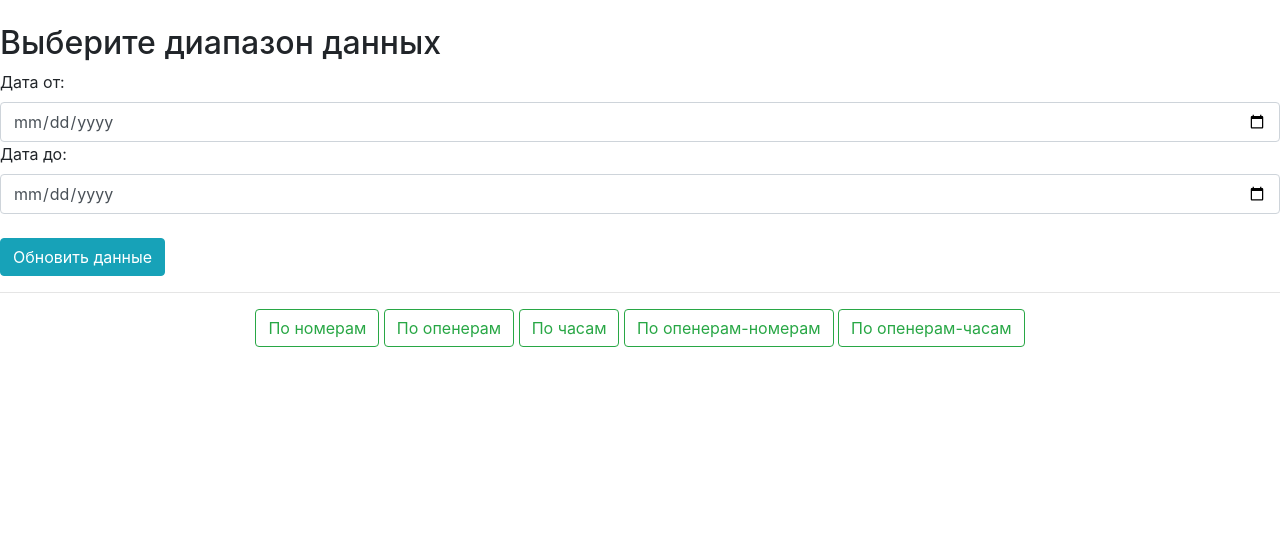
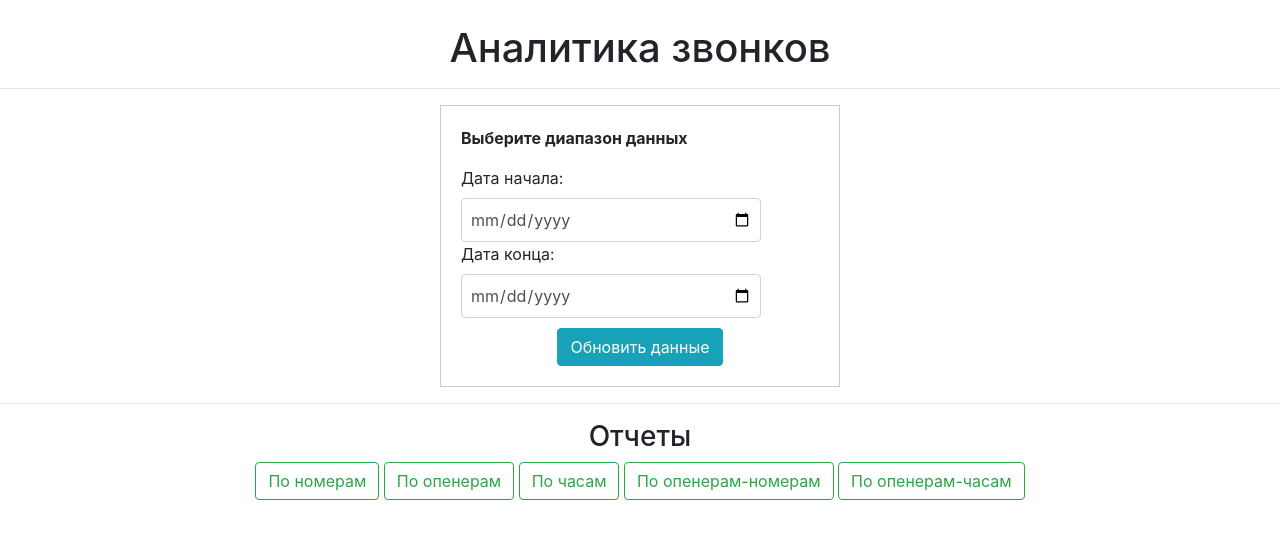
Before and after one commit to region74/frame, a Flask app: page / in a window 1280 px wide. Shown: the top 539 px of the page. Run offline with Flask 3, Linux system fonts and the light colour scheme; some libraries are stand-ins or nearby versions.

Commit message:
стили

```diff
--- a/templates/index.html
+++ b/templates/index.html
@@ -6,22 +6,48 @@
           integrity="sha384-Gn5384xqQ1aoWXA+058RXPxPg6fy4IWvTNh0E263XmFcJlSAwiGgFAW/dAiS6JXm" crossorigin="anonymous">
 
 </head>
+<style>
+
+    input.form-control {
+        max-width: 300px;
+        padding: 8px;
+    }
+    button.btn-info {
+        margin-top: 10px;
+    }
+        /* Стилизация контейнера формы */
+    .form-container {
+        max-width: 400px; /* Максимальная ширина контейнера (примерное значение, можно изменить) */
+        margin: 0 auto; /* Центрирование по горизонтали: автоматические отступы слева и справа */
+        padding: 20px; /* Добавление внутренних отступов для внешнего вида */
+        border: 1px solid #ccc; /* Параметры границы для контейнера (необязательно) */
+
+    }
+        /* Стилизация контейнера кнопки */
+    .button-container {
+        text-align: center; /* Центрирование содержимого по горизонтали */
+    }
+</style>
 <body>
 <br>
-<h2>Выберите диапазон данных</h2>
-<form action="/" method="post">
+<h1 align="center">Аналитика звонков</h1>
+<hr>
+<div class="form-container">
+    <p><strong>Выберите диапазон данных</strong></p>
+    <form action="/" method="post">
 
-    <label for="start_date">Дата от:</label>
-    <input type="date" class="form-control" id="start_date" name="start_date" required>
-    <label for="end_date">Дата до:</label>
-    <input type="date" class="form-control" id="end_date" name="end_date" required>
-    <br>
-    <button type="submit" class="btn btn-info">Обновить данные</button>
+        <label for="start_date">Дата начала:</label>
+        <input type="date" class="form-control" id="start_date" name="start_date" required>
+        <label for="end_date">Дата конца:</label>
+        <input type="date" class="form-control" id="end_date" name="end_date" required>
+        <div class="button-container"> <!-- Дополнительный контейнер для кнопки -->
+            <button type="submit" class="btn btn-info">Обновить данные</button>
+        </div>
 
-</form>
-
+    </form>
+</div>
 <hr>
-
+<h3 align="center">Отчеты</h3>
 <div align="center">
     <a href="/numbers" class="btn btn-outline-success" role="button" aria-pressed="true">По номерам</a>
     <a href="/openers" class="btn btn-outline-success" role="button" aria-pressed="true">По опенерам</a>
```
